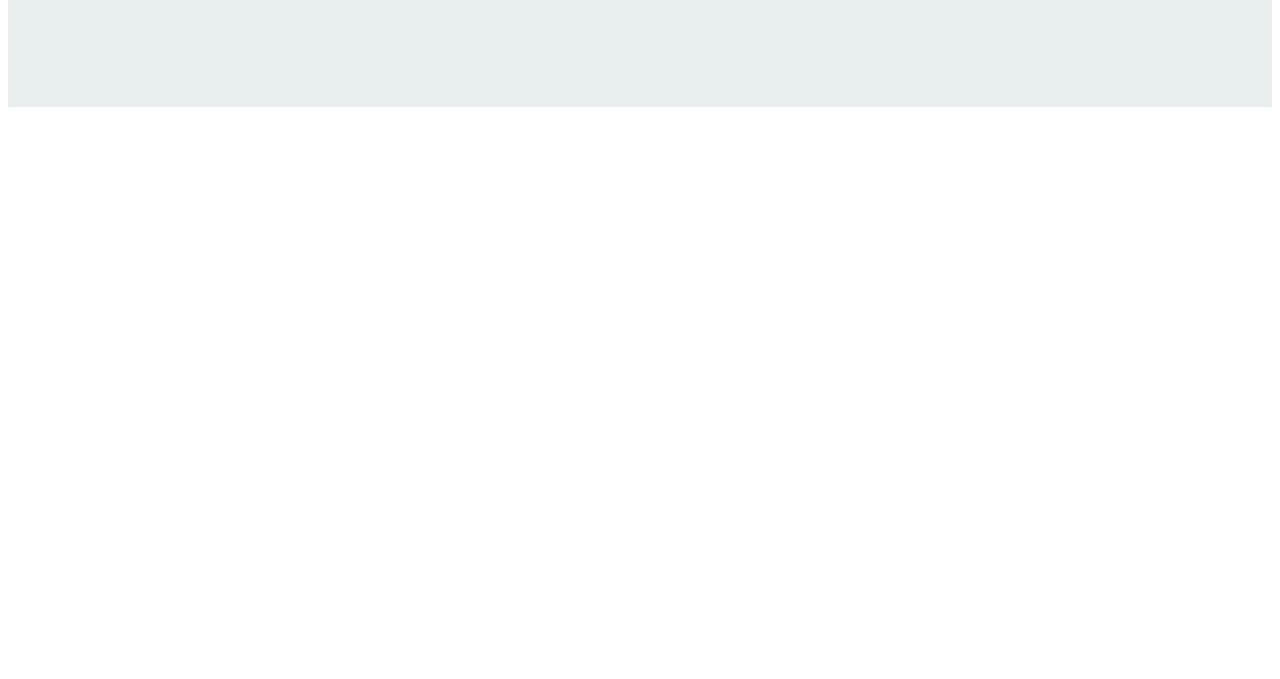
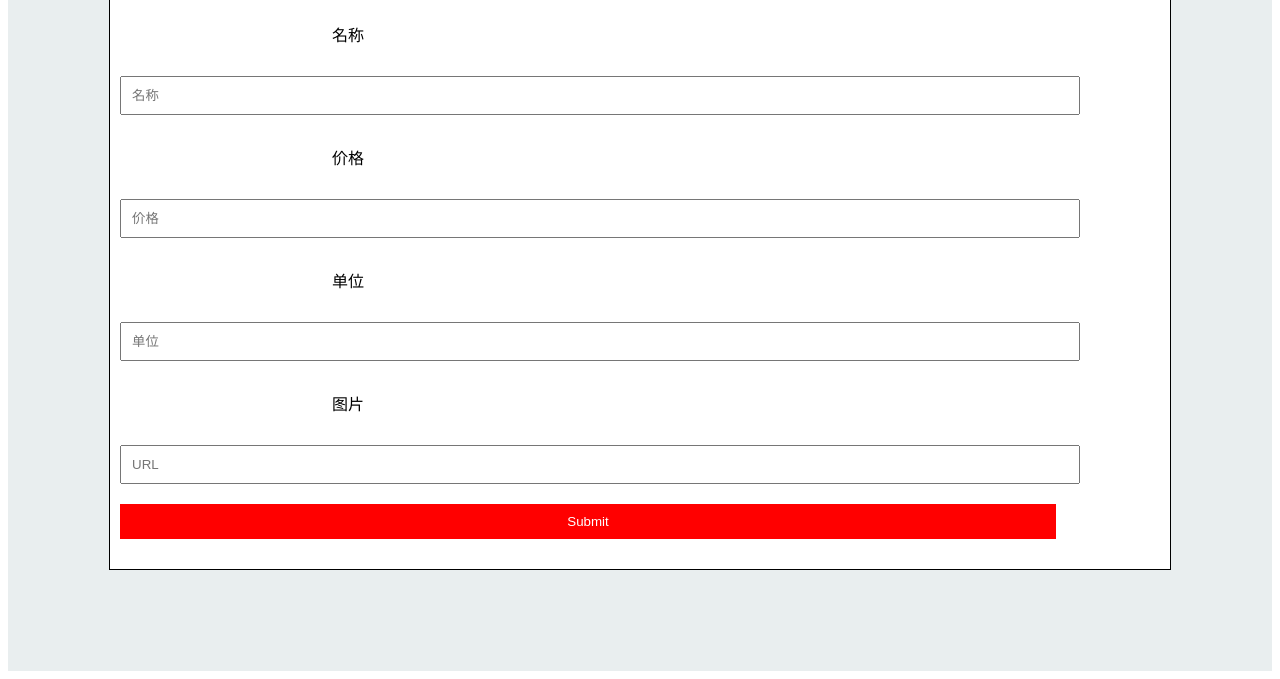
Before and after one commit to lmhgithi/Web-Development-Quiz, a React app in the folder font-end/: page /add in a window 1280 px wide. Before the commit this address had no page. Shown: the part 233-912 px from the top of the page. Before the commit the page ends 800 px from the top, so only its background shows below. Built offline with nearby package versions, Linux system fonts and the light colour scheme.

Commit message:
[lmh] add create product page in font-end

```diff
--- a/font-end/src/app/App.js
+++ b/font-end/src/app/App.js
@@ -6,6 +6,7 @@ import NotMatch from './NotMatch'
 import Product from './Products';
 import Order from './Orders';
 import orderNotExists from './OrderNotExists';
+import CreateProduct from './CreateProduct'
 
 class App extends Component {
   render() {
@@ -15,11 +16,13 @@ class App extends Component {
           <div className="header">
             <Link className='homeLink' to="/">商城</Link>
             <Link className='orderLink' to="/order">订单</Link>
+            <Link className='addLink' to="/add">添加商品</Link>
           </div>
           <div className="body">
             <Switch>
               <Route exact path='/' component={Product} />
               <Route exact path='/order' component={Order} />
+              <Route exact path='/add' component={CreateProduct} />
               <Route exact path='/orderNotExixts' component={orderNotExists} />
               <Route component={NotMatch} />
             </Switch>
--- /dev/null
+++ b/font-end/src/app/CreateProduct.js
@@ -0,0 +1,86 @@
+import React, { Component } from 'react';
+import '../styles/CreateProduct.less'
+class CreateProduct extends Component {
+    state = {
+        name: '',
+        price: '',
+        unit: '',
+        url: '',
+    }
+    handleClickaddProductButton = () => {
+        let formData = new FormData();
+        formData.append("name",this.state.name);
+        formData.append("price",this.state.price);
+        formData.append("unit",this.state.unit);
+        formData.append("url",this.state.url);
+        URL = `http://localhost:8080/product/`
+        fetch(URL, {
+            method: "POST",
+            body: formData,
+        }).then(Response => {
+            if (Response.status === 200) {
+                this.setState({
+                    handleFlag: false,
+                })
+            }
+            else {
+                Promise.reject();
+            }
+        });
+    }
+
+    handleChange = (field, event) => {
+        this.setState({
+            [field]: event.target.value,
+        })
+    }
+
+
+    render() {
+        return (
+            <div className="product">
+                <h2>添加商品</h2>
+                <form onSubmit={this.handleClickaddProductButton}>
+                    <label htmlFor='name'>名称</label>
+                    <input type='text' name='name'
+                        value={this.state.name}
+                        placeholder='名称'
+                        onChange={() => { this.handleChange('name', event) }}
+                    />
+
+                    <label htmlFor='name'>价格</label>
+                    <input type='text' name='name'
+                        value={this.state.price}
+                        placeholder='价格'
+                        onChange={() => { this.handleChange('price', event) }}
+                    />
+
+                    <label htmlFor='name'>单位</label>
+                    <input type='text' name='name'
+                        value={this.state.unit}
+                        placeholder='单位'
+                        onChange={() => { this.handleChange('unit', event) }}
+                    />
+
+                    <label htmlFor='name'>图片</label>
+                    <input type='text' name='name'
+                        value={this.state.url}
+                        placeholder='URL'
+                        onChange={() => { this.handleChange('url', event) }}
+                    />
+
+                    <input className='submitButton' type='submit' name='Submit' value='Submit'
+                        disabled={!this.state.name ||
+                            !this.state.price ||
+                            !this.state.unit ||
+                            !this.state.url}
+                    />
+                </form>
+
+
+            </div>
+        )
+    };
+}
+
+export default CreateProduct;
--- a/font-end/src/app/Orders.js
+++ b/font-end/src/app/Orders.js
@@ -1,7 +1,6 @@
 import React, { Component } from 'react';
 import Order from './Order'
 import '../styles/Orders.less'
-import OrderNotExists from './OrderNotExists'
 
 class Orders extends Component {
     state = {
--- /dev/null
+++ b/font-end/src/styles/CreateProduct.less
@@ -0,0 +1,25 @@
+.product{
+  background-color: white;
+}
+label,
+input{
+  padding: 10px;
+  display: block;
+  margin: 10px 10px 20px 0;
+  width: 90%;
+}
+
+label{
+  position: relative;
+  right: 250px;
+}
+
+.submitButton{
+  background-color: #0ebbf1;
+  color: white;
+  border-style: hidden;
+
+}
+.submitButton:disabled{
+  background-color: red;
+}
--- a/font-end/src/styles/app.less
+++ b/font-end/src/styles/app.less
@@ -16,7 +16,8 @@
   background-color: rgba(229, 235, 236, 0.822);;
 }
 .homeLink,
-.orderLink{
+.orderLink,
+.addLink{
   float: left;
   font-size: 20px;
   text-decoration: none;
```
